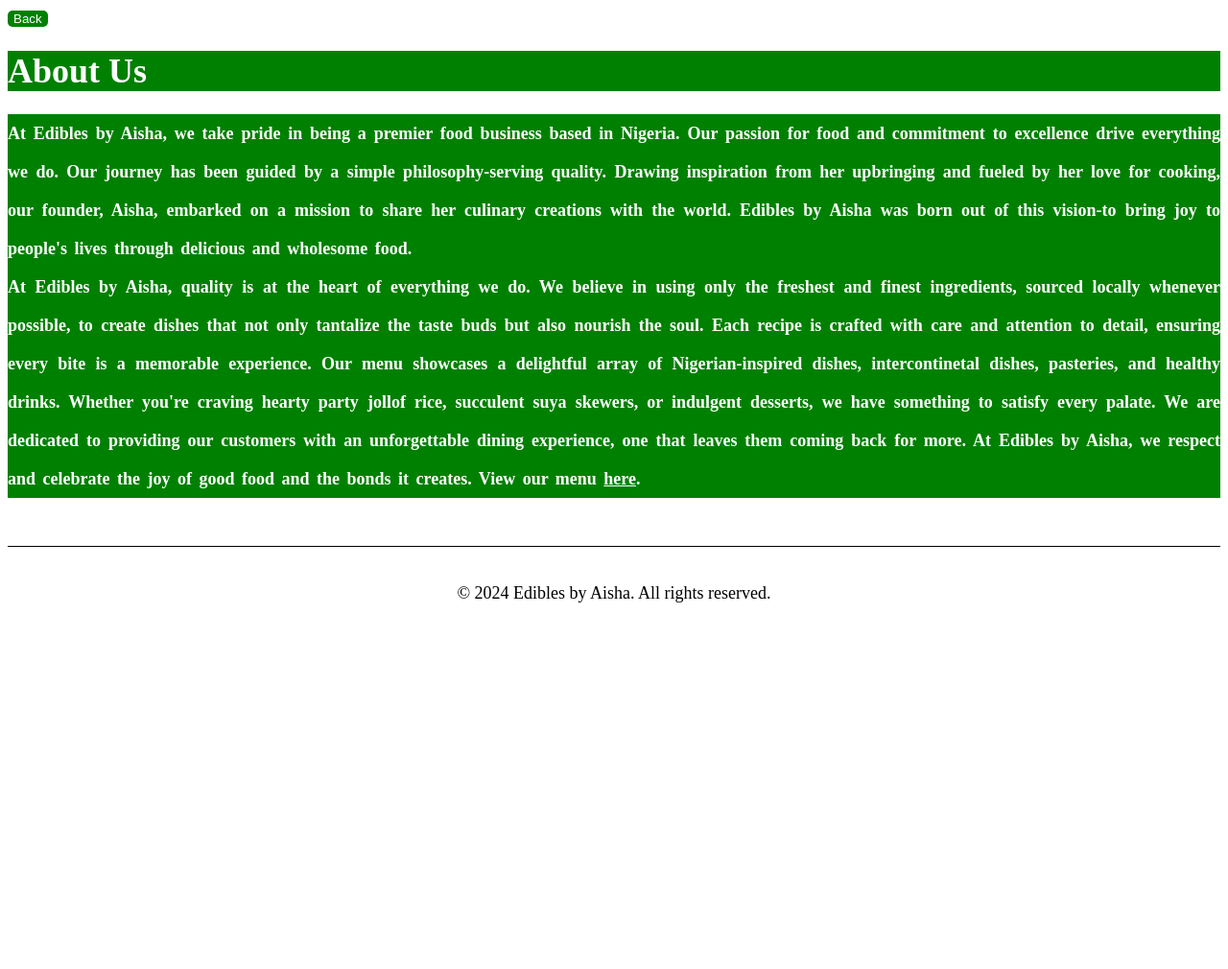
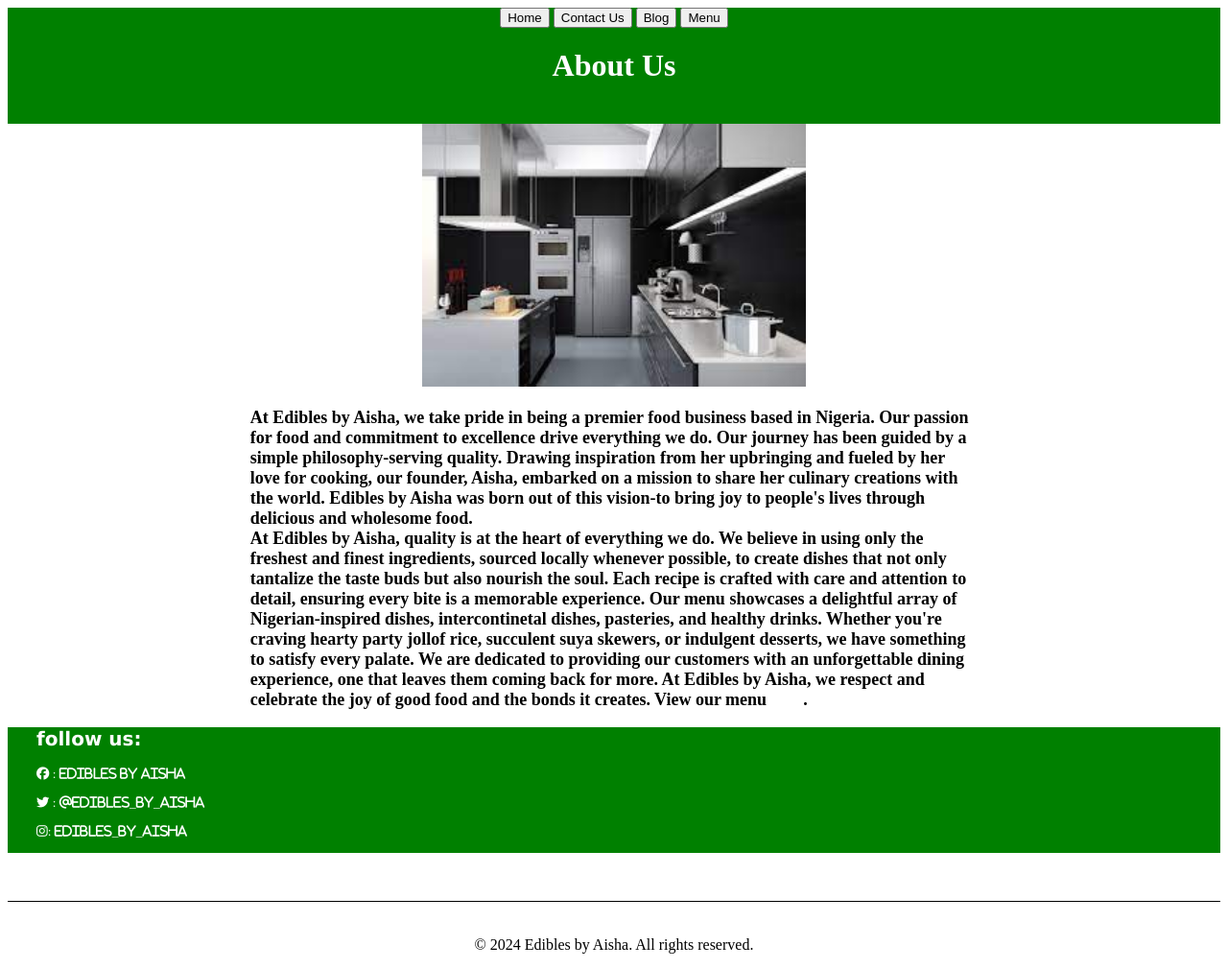
Before and after one commit to Maryoomah/Project-5, a plain HTML site: page about.html in a window 1280 px wide. Shown: the whole page at 96% size. Before the commit the page ends 800 px from the top, so only its background shows below. Drawn offline with Linux system fonts and the light colour scheme.

Commit message:
reviewed

```diff
--- a/Menu.html
+++ b/Menu.html
@@ -3,10 +3,20 @@
   <head>
     <meta name="viewport" content="width=device-width, initial-scale=1.0" />
     <title>Menu</title>
+    <script
+    src="https://kit.fontawesome.com/2bb2d448fb.js"
+    crossorigin="anonymous"
+  ></script>
     <link rel="stylesheet" href="style.css" />
     <link rel="stylesheet" href="queries.css" />
   </head>
-  <body class.menupage>
+  <body class="menupage">
+    <div class="one">
+      <a href="index.html"><button>Home</button> </a>
+      <a href="about.html"><button>About us</button></a>
+      <a href="contact.html"><button>Contact Us</button></a>
+      <a href="blog.html"><button>Blog</button></a>
+    </div>
     <div class="menu">
       <div id="food">
         Food <br />
@@ -92,6 +102,18 @@
         </ul>
       </div>
     </div>
+    <div class="social-media" style="background-color: green; color: white; padding-left: 30px;">
+      <h2>Follow Us:</h2>
+      <i class="fab fa-facebook"> : Edibles By Aisha</i>
+      <br /><br />
+      <i class="fab fa-twitter"> : @edibles_by_Aisha</i>
+      <br /><br />
+      <i class="fab fa-instagram">: edibles_by_Aisha</i></a
+      ><br /><br />
+    </div>
+  <footer>
+    <p>&copy; 2024 Edibles by Aisha. All rights reserved.</p>
+  </footer>
     <a href="index.html">
       <button type="button" class="backbtn">Back</button></a
     >
--- a/about.html
+++ b/about.html
@@ -3,6 +3,10 @@
   <head>
     <meta name="viewport" content="width=device-width, initial-scale=1.0" />
     <title>About Us</title>
+    <script
+      src="https://kit.fontawesome.com/2bb2d448fb.js"
+      crossorigin="anonymous"
+    ></script>
     <link rel="stylesheet" href="style.css" />
     <link rel="stylesheet" href="queries.css" />
     <link rel="preconnect" href="https://fonts.googleapis.com" />
@@ -13,38 +17,55 @@
     />
   </head>
   <body class="aboutpage">
-    <div class="container">
-      <a href="index.html"
-        ><button type="button" class="backbtn">Back</button></a
-      >
+    <div class="allabout">
+      <div class="abouttop">
+        <a href="index.html"><button>Home</button></a>
+        <a href="contact.html"><button>Contact Us</button></a>
+        <a href="blog.html"><button>Blog</button></a>
+        <a href="Menu.html"><button>Menu</button> </a>
         <h1 class="aboutus">About Us</h1>
+      </div>
+      <div class="aboutimg">
+        <img src="./images web/kitchen.jpg" alt="" width="400" />
+      </div>
+      <div class="pcontent">
         <p class="aboutuscontent">
           At Edibles by Aisha, we take pride in being a premier food business
           based in Nigeria. Our passion for food and commitment to excellence
           drive everything we do. Our journey has been guided by a simple
-        philosophy-serving quality. Drawing inspiration from her upbringing and
-        fueled by her love for cooking, our founder, Aisha, embarked on a
-        mission to share her culinary creations with the world. Edibles by Aisha
-        was born out of this vision-to bring joy to people's lives through
-        delicious and wholesome food. <br />
+          philosophy-serving quality. Drawing inspiration from her upbringing
+          and fueled by her love for cooking, our founder, Aisha, embarked on a
+          mission to share her culinary creations with the world. Edibles by
+          Aisha was born out of this vision-to bring joy to people's lives
+          through delicious and wholesome food. <br />
           At Edibles by Aisha, quality is at the heart of everything we do. We
           believe in using only the freshest and finest ingredients, sourced
-        locally whenever possible, to create dishes that not only tantalize the
-        taste buds but also nourish the soul. Each recipe is crafted with care
-        and attention to detail, ensuring every bite is a memorable experience.
-        Our menu showcases a delightful array of Nigerian-inspired dishes,
-        intercontinetal dishes, pasteries, and healthy drinks. Whether you're
-        craving hearty party jollof rice, succulent suya skewers, or indulgent
-        desserts, we have something to satisfy every palate. We are dedicated to
-        providing our customers with an unforgettable dining experience, one
-        that leaves them coming back for more. At Edibles by Aisha, we respect
-        and celebrate the joy of good food and the bonds it creates. View our
-        menu
+          locally whenever possible, to create dishes that not only tantalize
+          the taste buds but also nourish the soul. Each recipe is crafted with
+          care and attention to detail, ensuring every bite is a memorable
+          experience. Our menu showcases a delightful array of Nigerian-inspired
+          dishes, intercontinetal dishes, pasteries, and healthy drinks. Whether
+          you're craving hearty party jollof rice, succulent suya skewers, or
+          indulgent desserts, we have something to satisfy every palate. We are
+          dedicated to providing our customers with an unforgettable dining
+          experience, one that leaves them coming back for more. At Edibles by
+          Aisha, we respect and celebrate the joy of good food and the bonds it
+          creates. View our menu
           <a href="Menu.html">here</a>.
         </p>
+      </div>
+        <div class="social-media" style="background-color: green; color: white; padding-left: 30px;">
+          <h2>Follow Us:</h2>
+          <i class="fab fa-facebook"> : Edibles By Aisha</i>
+          <br /><br />
+          <i class="fab fa-twitter"> : @edibles_by_Aisha</i>
+          <br /><br />
+          <i class="fab fa-instagram">: edibles_by_Aisha</i></a
+          ><br /><br />
         </div>
       <footer>
         <p>&copy; 2024 Edibles by Aisha. All rights reserved.</p>
       </footer>
+    </div>
   </body>
 </html>
--- a/style.css
+++ b/style.css
@@ -1,18 +1,3 @@
-.homepage {
-  font-size: 18px;
-}
-.blogpage {
-  font-size: 18px;
-}
-.aboutpage {
-  font-size: 18px;
-}
-.contactus {
-  font-size: 18px;
-}
-.menupage {
-  font-size: 18px;
-}
 .first {
   background-color: green;
   margin-bottom: 20px;
@@ -62,14 +47,6 @@ h1 {
   padding: 10px 10px;
 }
 
-/*
-.images {
-  display: flex;
-  /*justify-content: space-between;*/
-/*
-.images2 {
-  display: flex;
-}*/
 #contactdetails {
   background-color: green;
   color: white;
@@ -100,9 +77,13 @@ a {
 /*Contact Us */
 .form {
   background-color: green;
-  max-width: 600px;
   margin: 50px auto;
   padding: 25px;
+}
+.social-media {
+  font-size: smaller;
+  text-transform: lowercase;
+  font-family: Verdana, Geneva, Tahoma, sans-serif;
 }
 /*back button */
 .backbtn {
@@ -112,35 +93,41 @@ a {
   color: white;
 }
 /*About Us */
+
+.abouttop {
+  text-align: center;
+  background-color: green;
+  padding-bottom: 20px;
+}
 .aboutus {
-  background-color: green;
-  color: white;
+  color: #ffffffff;
 }
-
-.aboutuscontent {
+.aboutimg {
+  text-align: center;
+}
+.pcontent {
   font-family: "Monteserrat";
   font-weight: bold;
   font-size: 18px;
-  text-align: justify;
-  word-spacing: 3px;
-  line-height: 40px;
-  background-color: green;
-  color: white;
+  color: black;
+  margin: 0 20% 0 20%;
 }
 footer {
   text-align: center;
   margin-top: 50px;
   padding-top: 20px;
   border-top: 1px solid black;
+  color: #000000;
 }
 /*Menu*/
 .menu {
   display: flex;
   justify-content: space-between;
   margin: 50px 0;
-  background-color: green;
   color: white;
   font-family: montserrat;
+  background-color: green;
+  padding-top: 20px;
 }
 #food {
   width: 400px;
```
Also changed, not shown: blog.html (+7 -0 lines), contact.html (+26 -12 lines), images web/kitchen.jpg (added). Lines whose indentation alone changed are shown as unchanged.
